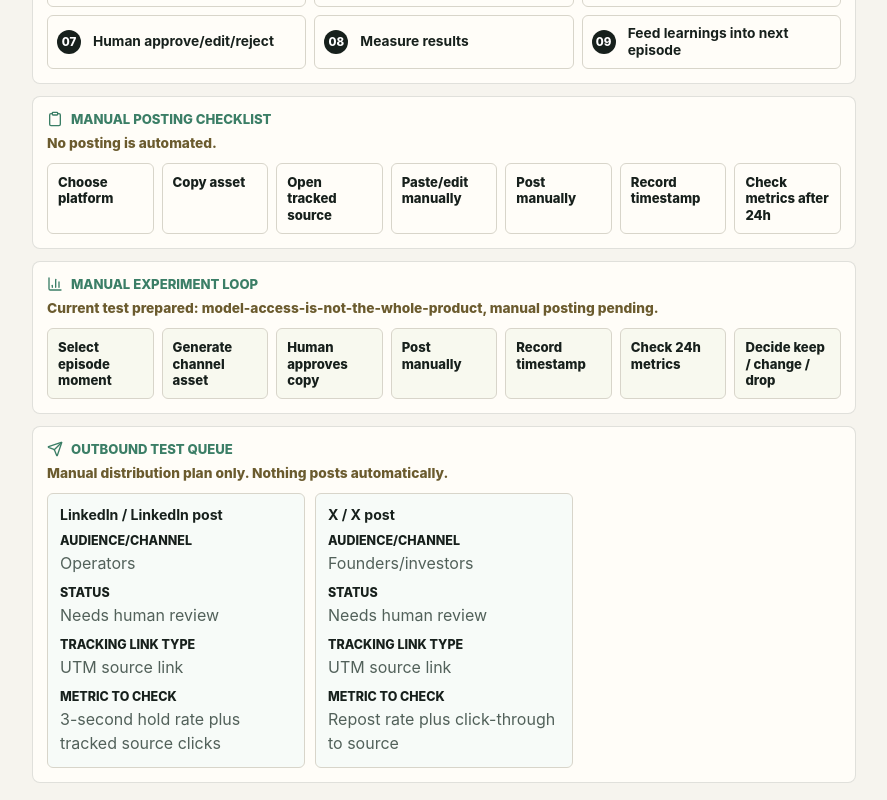
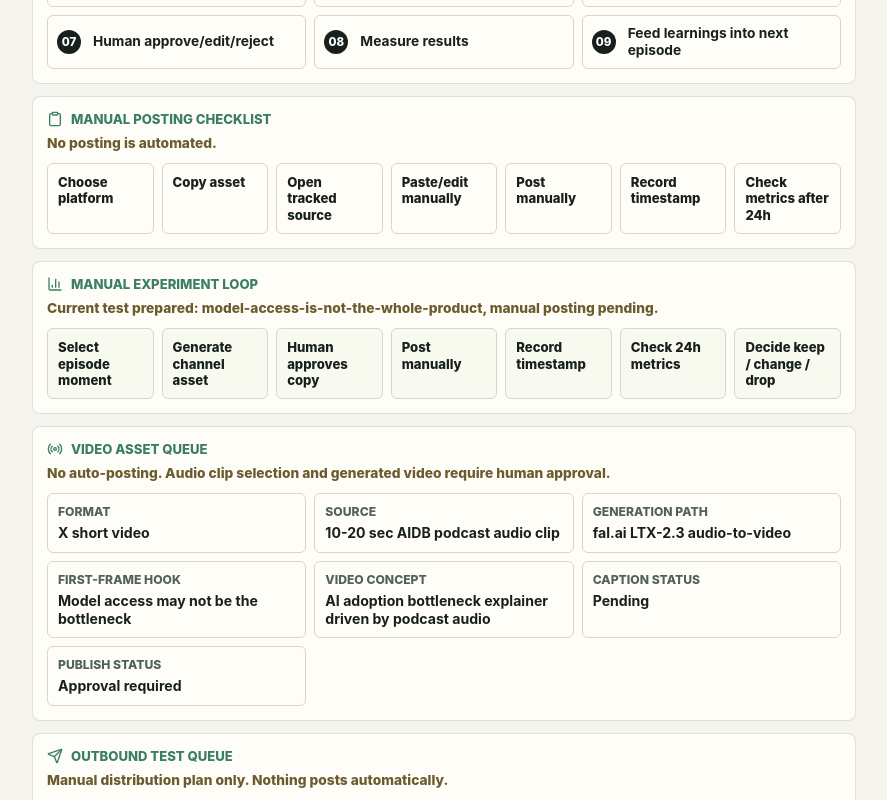
Before and after one commit to tedfarino/aidb-shareability-lab, a React (Vite) app: page / in a window 1280 px wide. Shown: the part 2000-2800 px from the top of the page, without its empty margins (360-1247 px from the left). Built offline with nearby package versions, Linux system fonts and the light colour scheme.

Commit message:
Add LTX audio-to-video workflow

```diff
--- a/src/main.tsx
+++ b/src/main.tsx
@@ -141,6 +141,15 @@ function App() {
     "Check 24h metrics",
     "Decide keep / change / drop",
   ];
+  const videoAssetQueue = [
+    ["Format", "X short video"],
+    ["Source", "10-20 sec AIDB podcast audio clip"],
+    ["Generation path", "fal.ai LTX-2.3 audio-to-video"],
+    ["First-frame hook", "Model access may not be the bottleneck"],
+    ["Video concept", "AI adoption bottleneck explainer driven by podcast audio"],
+    ["Caption status", "Pending"],
+    ["Publish status", "Approval required"],
+  ];
   const topMoment = useMemo(
     () =>
       rankedMoments
@@ -200,10 +209,10 @@ function App() {
 
         <section className="analysis">
           <div className="method-strip" aria-label="Prototype method">
-            <span>Input: episode</span>
-            <span>Find: audience growth moment</span>
-            <span>Package: share-ready copy</span>
-            <span>Measure: tracked source link</span>
+            <span>Input: podcast clip</span>
+            <span>Generate: LTX audio-to-video asset</span>
+            <span>Review: approve/edit</span>
+            <span>Measure: 24h retention/clicks</span>
           </div>
 
           <section className="proof-work" aria-label="Proof of work">
@@ -341,6 +350,24 @@ function App() {
                 <li key={step}>{step}</li>
               ))}
             </ol>
+          </section>
+
+          <section className="video-queue" aria-label="Video asset queue">
+            <div className="panel-header">
+              <Radio size={16} aria-hidden="true" />
+              Video Asset Queue
+            </div>
+            <p className="review-note">
+              No auto-posting. Audio clip selection and generated video require human approval.
+            </p>
+            <div className="video-queue-grid">
+              {videoAssetQueue.map(([label, value]) => (
+                <div className="video-queue-item" key={label}>
+                  <span>{label}</span>
+                  <strong>{value}</strong>
+                </div>
+              ))}
+            </div>
           </section>
 
           <section className="outbound-queue" aria-label="Outbound test queue">
--- a/src/styles.css
+++ b/src/styles.css
@@ -91,6 +91,7 @@ h1 {
 .processing-runbook,
 .manual-checklist,
 .manual-loop,
+.video-queue,
 .outbound-queue,
 .moment-card,
 .package-copy,
@@ -522,6 +523,45 @@ h1 {
   line-height: 1.25;
 }
 
+.video-queue {
+  margin-bottom: 12px;
+  padding: 14px;
+  box-shadow: none;
+}
+
+.video-queue-grid {
+  display: grid;
+  grid-template-columns: repeat(3, minmax(0, 1fr));
+  gap: 8px;
+}
+
+.video-queue-item {
+  min-width: 0;
+  padding: 10px;
+  border: 1px solid #d8d5ca;
+  border-radius: 6px;
+  background: #fffdf8;
+}
+
+.video-queue-item span,
+.video-queue-item strong {
+  display: block;
+}
+
+.video-queue-item span {
+  margin-bottom: 5px;
+  color: #52615a;
+  font-size: 0.76rem;
+  font-weight: 800;
+  text-transform: uppercase;
+}
+
+.video-queue-item strong {
+  color: #17201c;
+  font-size: 0.88rem;
+  line-height: 1.25;
+}
+
 .outbound-queue {
   margin-bottom: 18px;
   padding: 14px;
@@ -770,6 +810,7 @@ meter {
   .runbook-grid,
   .checklist-steps,
   .loop-steps,
+  .video-queue-grid,
   .outbound-grid {
     grid-template-columns: 1fr;
   }
```
